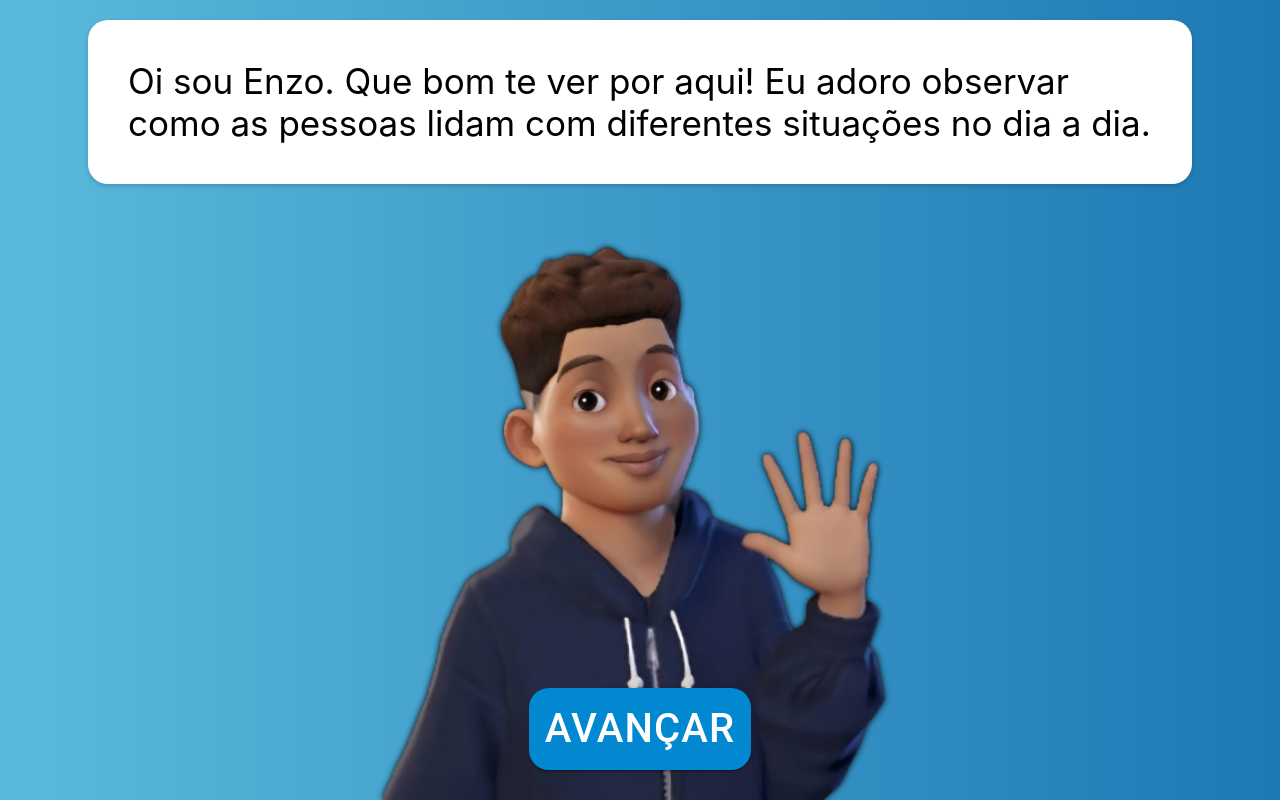
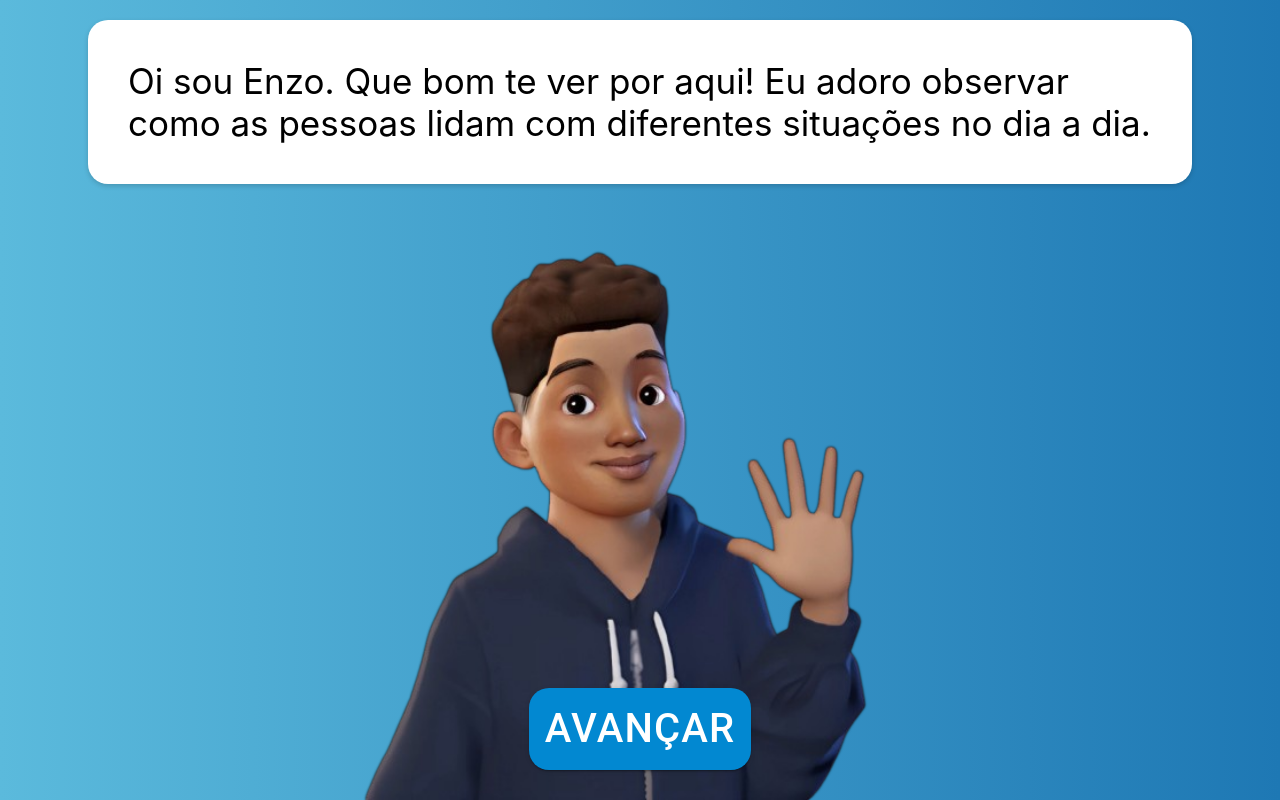
Before and after one commit to brunoleonardi/contraB, a React (Create React App) app: page / in a window 1280 px wide. Built offline with nearby package versions, Linux system fonts and the light colour scheme.

Commit message:
new boy quality

```diff
--- a/src/App.css
+++ b/src/App.css
@@ -9,7 +9,7 @@
 }
 
 .boneco {
-  filter: drop-shadow(0px 0px 3px #000000);
+  filter: drop-shadow(0px 0px 1px #000000);
   height: 70%;
 }
 
```
Also changed, not shown: src/assets/boneco.png, src/assets/bonecoNormal.png (added).
